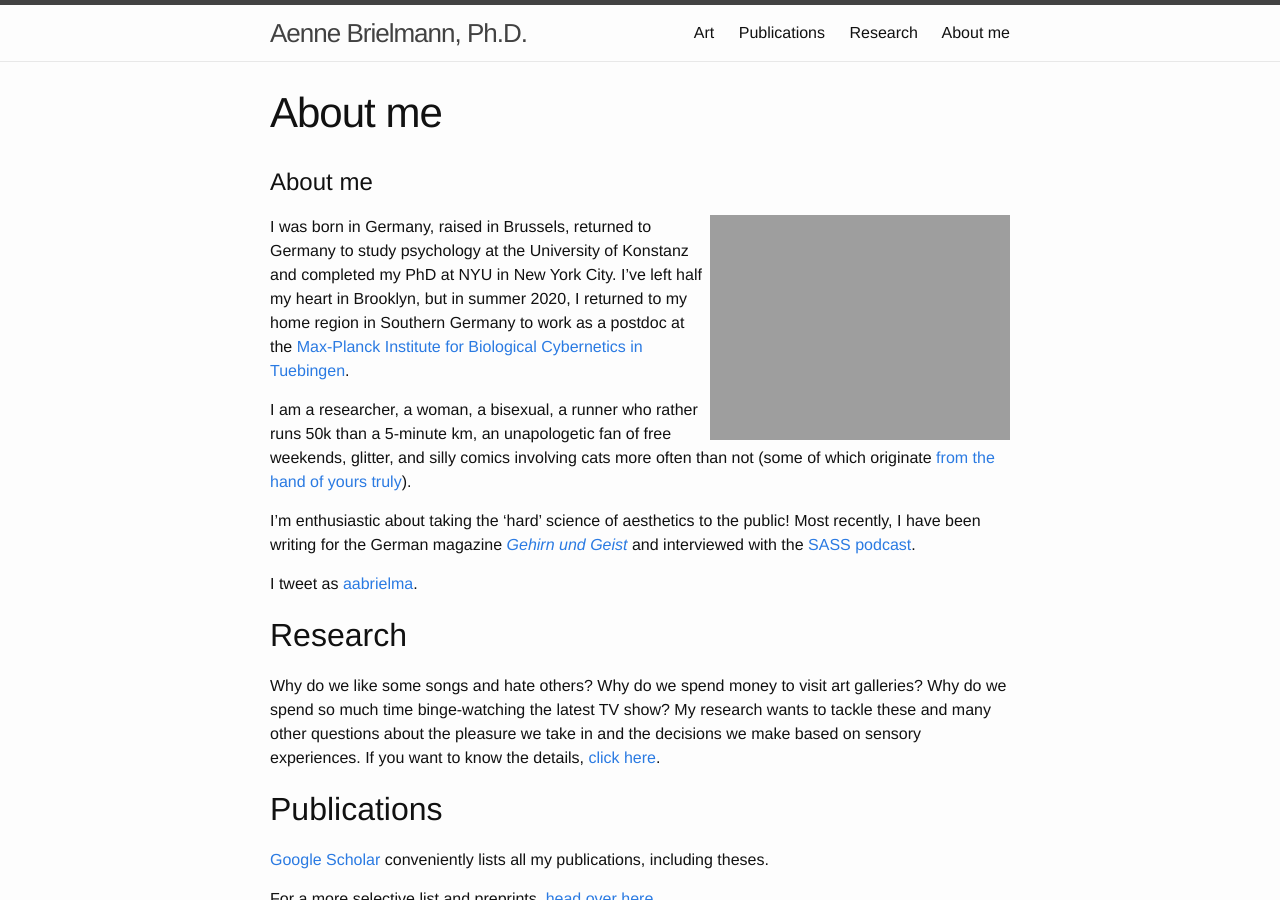
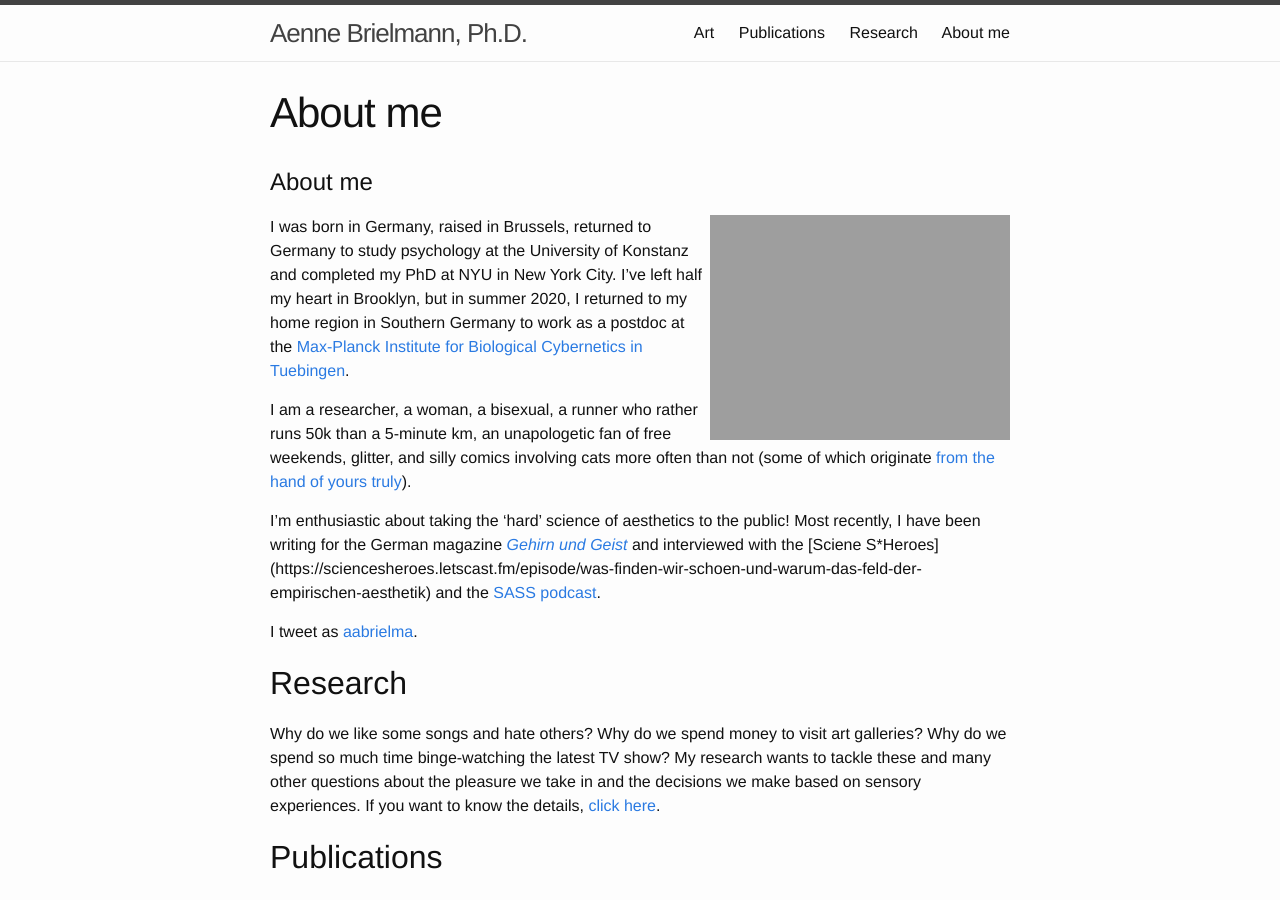
Before and after one commit to aenneb/aenneb.github.io, a Jekyll site: the page built from index.md, in a window 1280 px wide and 900 px high. Built offline with Jekyll 4.4.1, drawn with Linux system fonts in a browser that asks for light colours; our own code applies the rules of GitHub Pages for plain Markdown files.

Commit message:
add latest podcast

```diff
--- a/index.md
+++ b/index.md
@@ -5,7 +5,7 @@ I was born in Germany, raised in Brussels, returned to Germany to study psycholo
 
 I am a researcher, a woman, a bisexual, a runner who rather runs 50k than a 5-minute km, an unapologetic fan of free weekends, glitter, and silly comics involving cats more often than not (some of which originate [from the hand of yours truly](https://aenneb.github.io/art/)).
 
-I'm enthusiastic about taking the 'hard' science of aesthetics to the public! Most recently, I have been writing for the German magazine [*Gehirn und Geist*](https://www.spektrum.de/magazin/neuroaesthetik-das-geheimnis-der-schoenheit/1658104) and interviewed with the [SASS podcast](https://omny.fm/shows/super-awesome-science-show/blind-to-beauty).
+I'm enthusiastic about taking the 'hard' science of aesthetics to the public! Most recently, I have been writing for the German magazine [*Gehirn und Geist*](https://www.spektrum.de/magazin/neuroaesthetik-das-geheimnis-der-schoenheit/1658104) and interviewed with the [Sciene S*Heroes] (https://sciencesheroes.letscast.fm/episode/was-finden-wir-schoen-und-warum-das-feld-der-empirischen-aesthetik) and the [SASS podcast](https://omny.fm/shows/super-awesome-science-show/blind-to-beauty).
 
 I tweet as [aabrielma](https://twitter.com/aabrielma).
 
```
